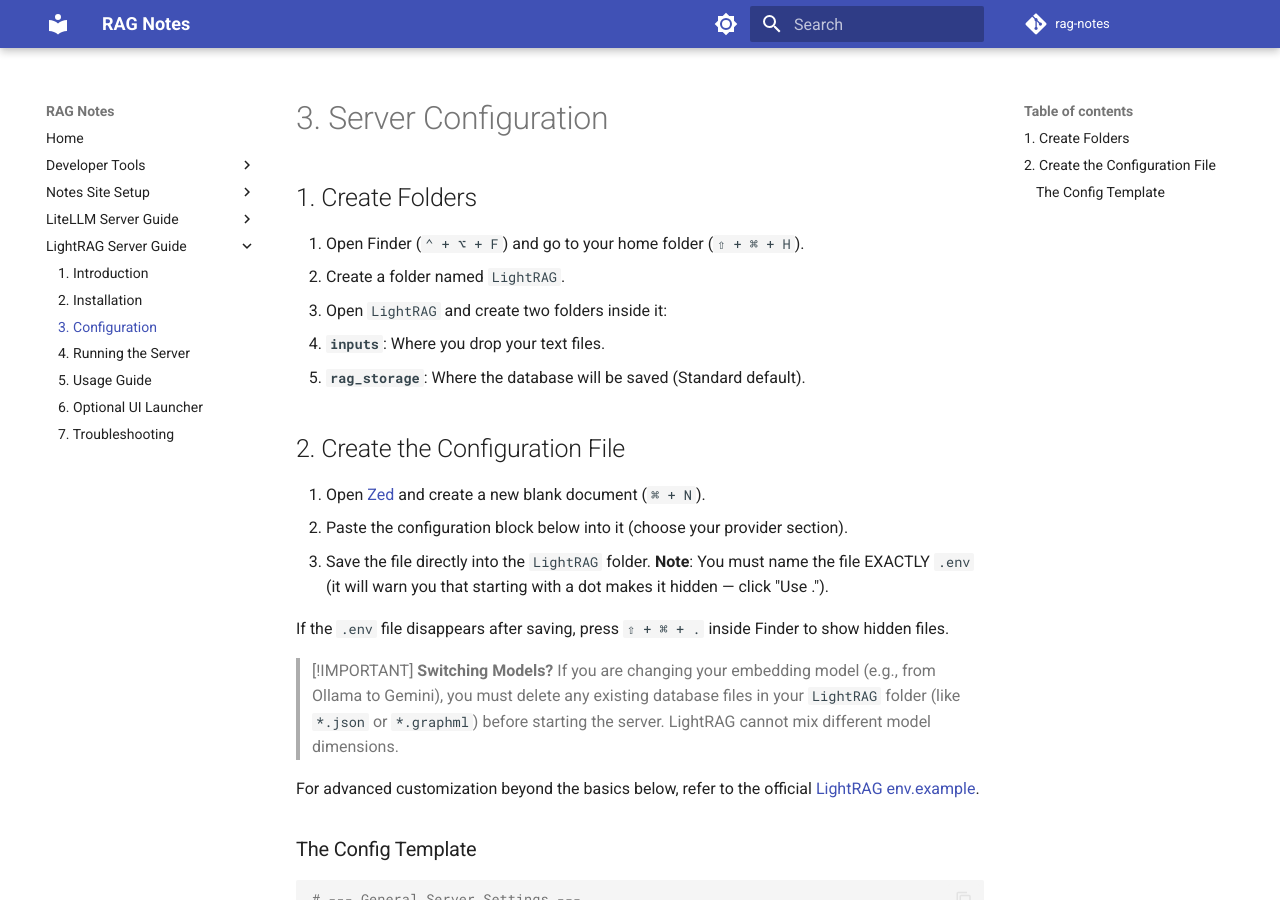
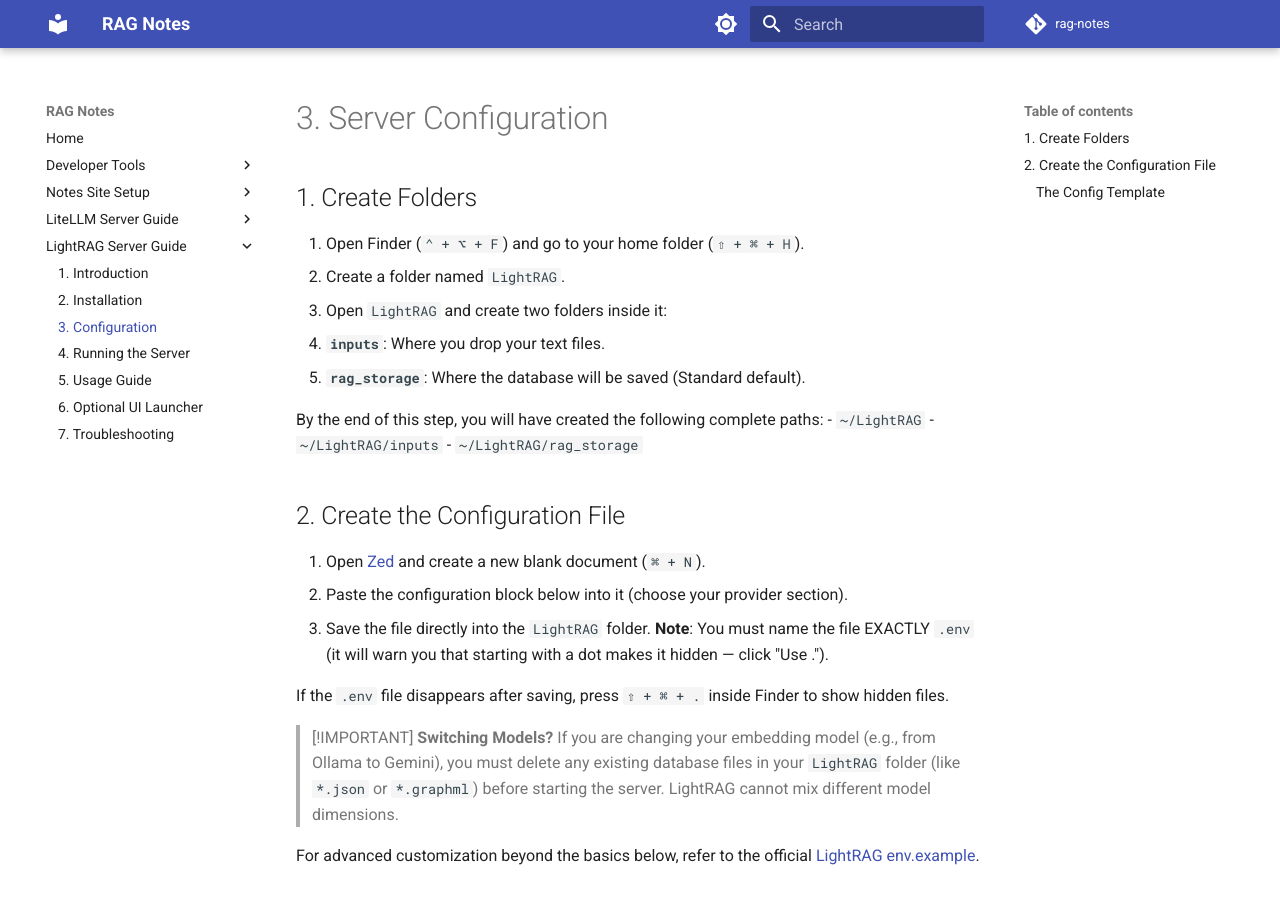
Before and after one commit to kbhatiya999/rag-notes, an MkDocs documentation site: the page built from docs/lightrag-server/3-configuration.md, in a window 1280 px wide and 900 px high. Built offline with MkDocs 1.6.1 and Material for MkDocs 9.7.7, drawn with Linux system fonts in a browser that asks for light colours; comment, search, counter and statistics services are not loaded.

Commit message:
refactoring

```diff
--- a/docs/lightrag-server/3-configuration.md
+++ b/docs/lightrag-server/3-configuration.md
@@ -6,6 +6,11 @@
 3. Open `LightRAG` and create two folders inside it:
    - **`inputs`**: Where you drop your text files.
    - **`rag_storage`**: Where the database will be saved (Standard default).
+
+By the end of this step, you will have created the following complete paths:
+- `~/LightRAG`
+- `~/LightRAG/inputs`
+- `~/LightRAG/rag_storage`
 
 ## 2. Create the Configuration File
 1. Open [Zed](../dev-tools/zed-text-editor.md) and create a new blank document (`⌘ + N`).
```
Also changed, not shown: docs/lightrag-server/4-running-the-server.md (+1 -1 lines).
